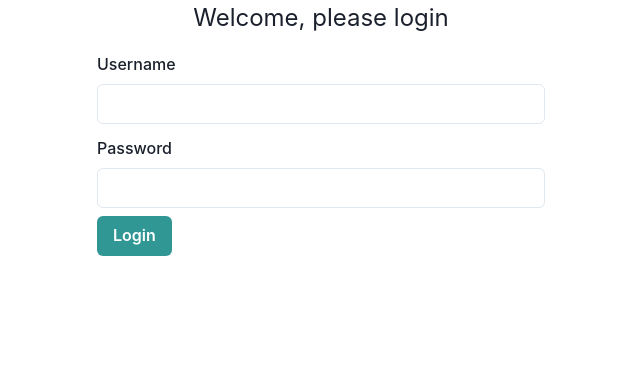
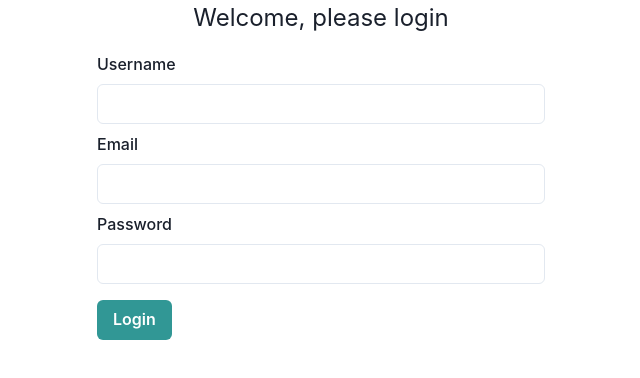
Before and after one commit to tmangowalpwd/jc2002-next-basics, a Next.js app: page /login in a window 1280 px wide. Shown: the top 378 px of the page, without its empty margins (319-959 px from the left). Built offline with nearby package versions, Linux system fonts and the light colour scheme.

Commit message:
formik, yup, input validation

```diff
--- a/package.json
+++ b/package.json
@@ -22,6 +22,7 @@
     "react-dom": "17.0.2",
     "react-icons": "^4.3.1",
     "react-redux": "^7.2.6",
-    "redux": "^4.1.2"
+    "redux": "^4.1.2",
+    "yup": "^0.32.11"
   }
 }
--- a/src/pages/login/index.jsx
+++ b/src/pages/login/index.jsx
@@ -1,15 +1,47 @@
-import { Box, Button, FormLabel, Input, Text } from "@chakra-ui/react";
+import {
+  Box,
+  Button,
+  FormControl,
+  FormHelperText,
+  FormLabel,
+  Input,
+  Text,
+} from "@chakra-ui/react";
 import { useFormik } from "formik";
+import { useRouter } from "next/router";
+import * as Yup from "yup";
 
 const LoginPage = () => {
+  const router = useRouter();
+
   const formik = useFormik({
     initialValues: {
       username: "",
       password: "",
+      email: "",
     },
     onSubmit: (values) => {
       console.log(values);
+      formik.setFieldValue("username", "");
+      formik.setFieldValue("email", "");
+      formik.setFieldValue("password", "");
     },
+    validationSchema: Yup.object().shape({
+      username: Yup.string()
+        .required("This field is required")
+        .min(3, "Your username has to be 3 characters or more"),
+      password: Yup.string()
+        .required("This field is required")
+        .min(8, "Your password needs at least 8 characters"),
+      // .matches(
+      //   /^(?=.*[a-z])(?=.*[A-Z])(?=.*[0-9])(?=.*[!@#\$%\^&\*])(?=.{8,})/,
+      //   "Must Contain 8 Characters, One Uppercase, One Lowercase, One Number and One Special Case Character"
+      // ),
+      email: Yup.string()
+        .required("This field is required")
+        .email("Please use a valid email"),
+    }),
+    validateOnChange: false,
   });
 
   return (
@@ -18,25 +50,56 @@ const LoginPage = () => {
         Welcome, please login
       </Text>
       <Box width="md">
+        <form>
+          <FormControl isInvalid={formik.errors.username}>
             <FormLabel htmlFor="inputUsername">Username</FormLabel>
             <Input
               onChange={(event) =>
                 formik.setFieldValue("username", event.target.value)
               }
-          mb="3"
               id="inputUsername"
+              name="username"
+              value={formik.values.username}
             />
+            <FormHelperText>{formik.errors.username}</FormHelperText>
+          </FormControl>
+
+          <FormControl isInvalid={formik.errors.email}>
+            <FormLabel htmlFor="inputEmail">Email</FormLabel>
+            <Input
+              onChange={(event) =>
+                formik.setFieldValue("email", event.target.value)
+              }
+              id="inputEmail"
+              name="email"
+              value={formik.values.email}
+              type="email"
+            />
+            <FormHelperText>{formik.errors.email}</FormHelperText>
+          </FormControl>
+
+          <FormControl isInvalid={formik.errors.password}>
             <FormLabel htmlFor="inputPassword">Password</FormLabel>
             <Input
               onChange={(event) =>
                 formik.setFieldValue("password", event.target.value)
               }
               id="inputPassword"
+              value={formik.values.password}
+              type="password"
             />
+            <FormHelperText>{formik.errors.password}</FormHelperText>
+          </FormControl>
 
-        <Button onClick={formik.handleSubmit} mt="2" colorScheme="teal">
+          <Button
+            type="submit"
+            onClick={formik.handleSubmit}
+            mt="2"
+            colorScheme="teal"
+          >
             Login
           </Button>
+        </form>
       </Box>
     </Box>
   );
```
Also changed, not shown: 1 other file (tests, documents, lock files or other folders). Lines whose indentation alone changed are shown as unchanged.
